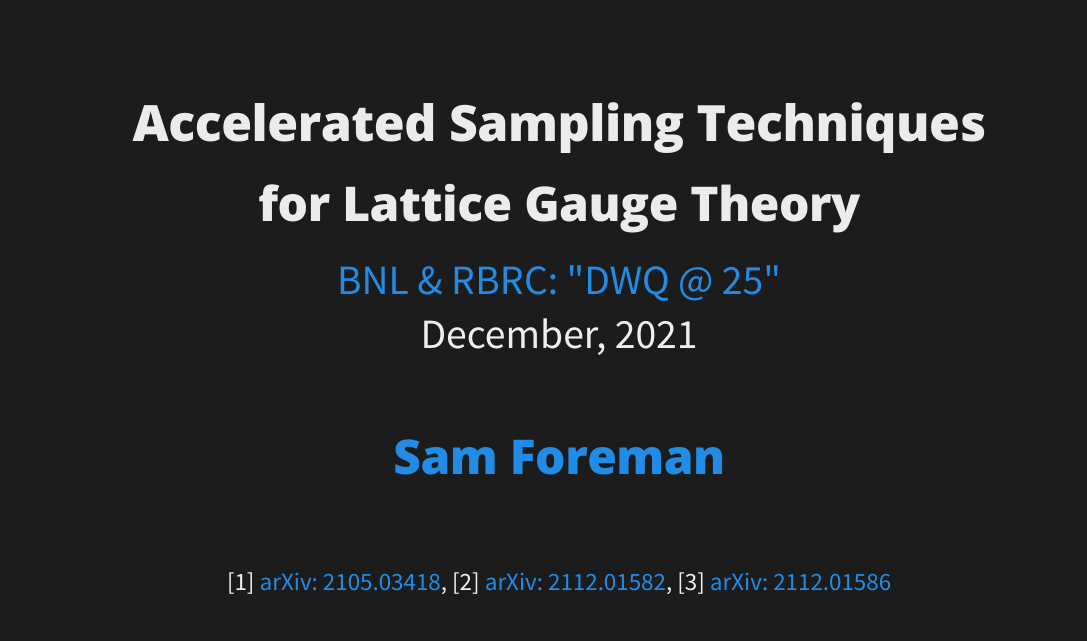
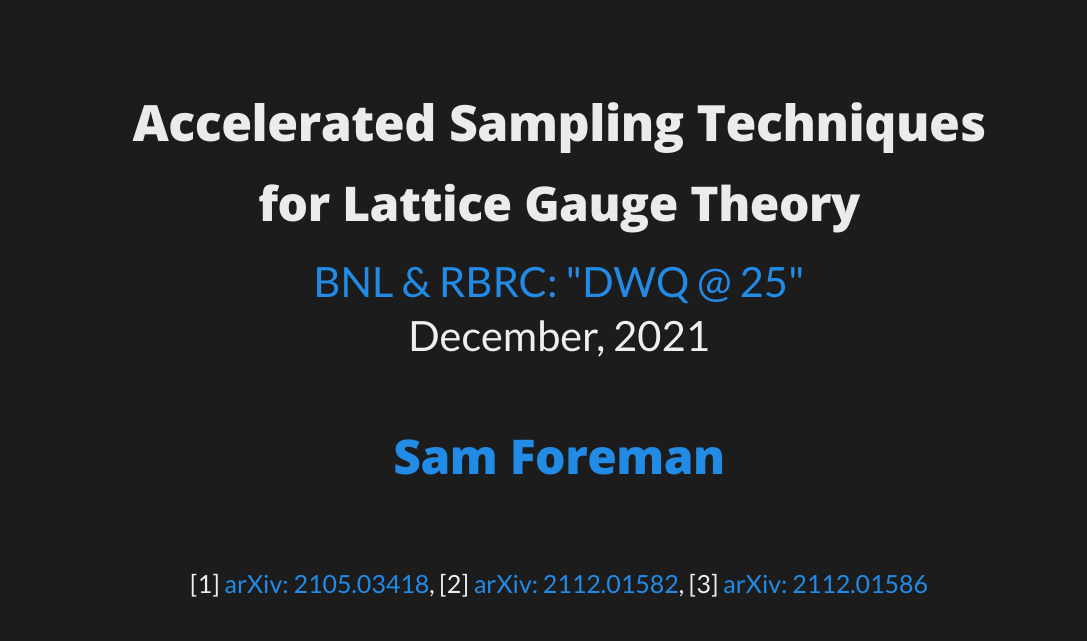
Before and after one commit to saforem2/l2hmc-dwq25, a plain HTML site: page docs/index.html in a window 1280 px wide. Shown: the top 641 px of the page, without its empty margins (81-1168 px from the left). Drawn offline with nearby package versions, Linux system fonts and the light colour scheme; some packages are replaced by stand-ins of ours; files whose address does not match are found by name; a web font is replaced by a local one.

Commit message:
Updates to slides

```diff
--- a/docs/index.html
+++ b/docs/index.html
@@ -7,7 +7,7 @@
     <title>l2hmc-qcd -- DWQ @ 25</title>
     <link rel="shortcut icon" href="./favicon.ico"/>
     <link rel="stylesheet" href="./dist/reveal.css" />
-    <link rel="stylesheet" href="./dist/theme/white.css" id="theme" />
+    <link rel="stylesheet" href="./dist/theme/simple.css" id="theme" />
     <link rel="stylesheet" href="./css/highlight/github.css" />
     <link rel="stylesheet" href="./_assets/custom/custom_theme.css" />
 
```
Also changed, not shown: docs/l2hmc.html (+1 -1 lines).
